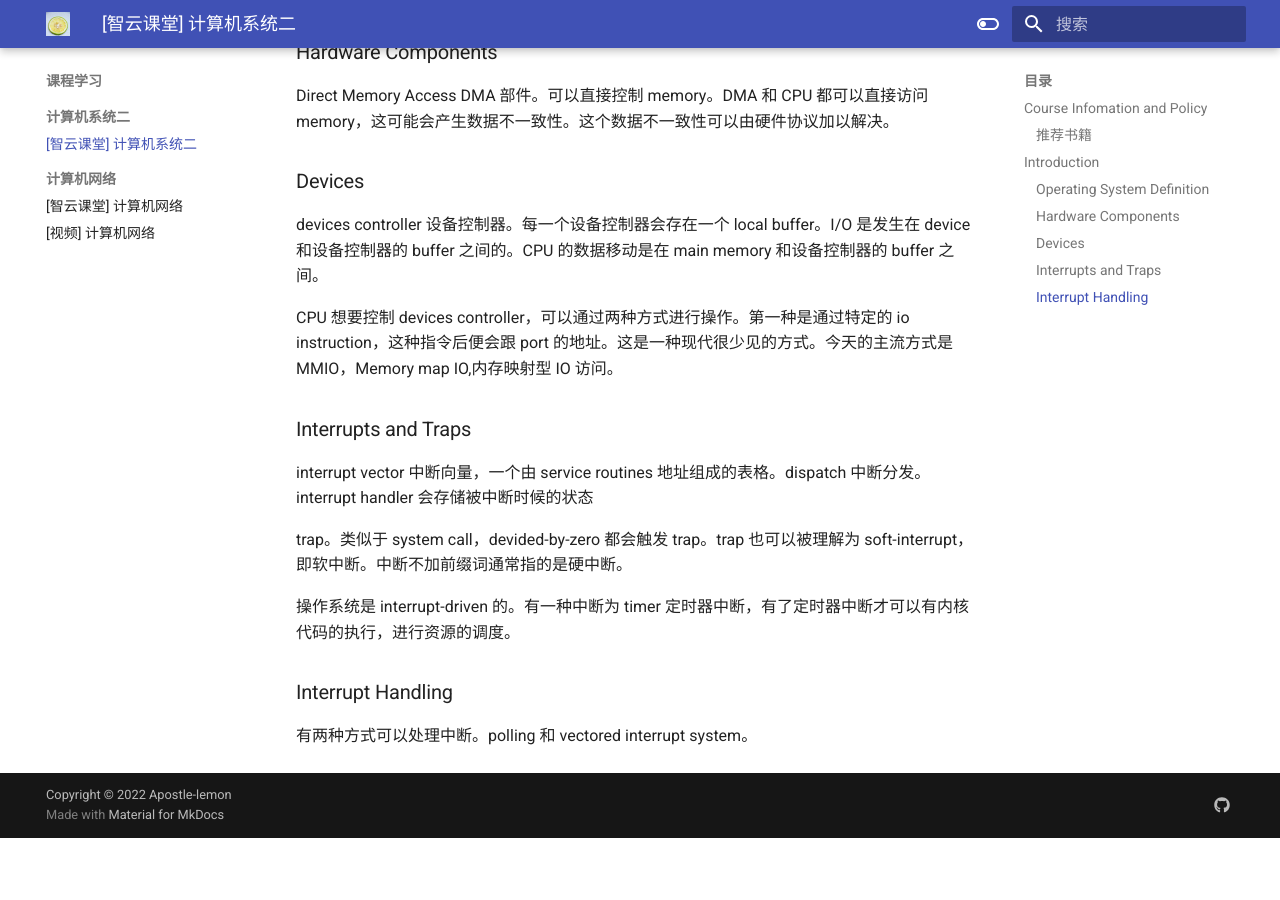
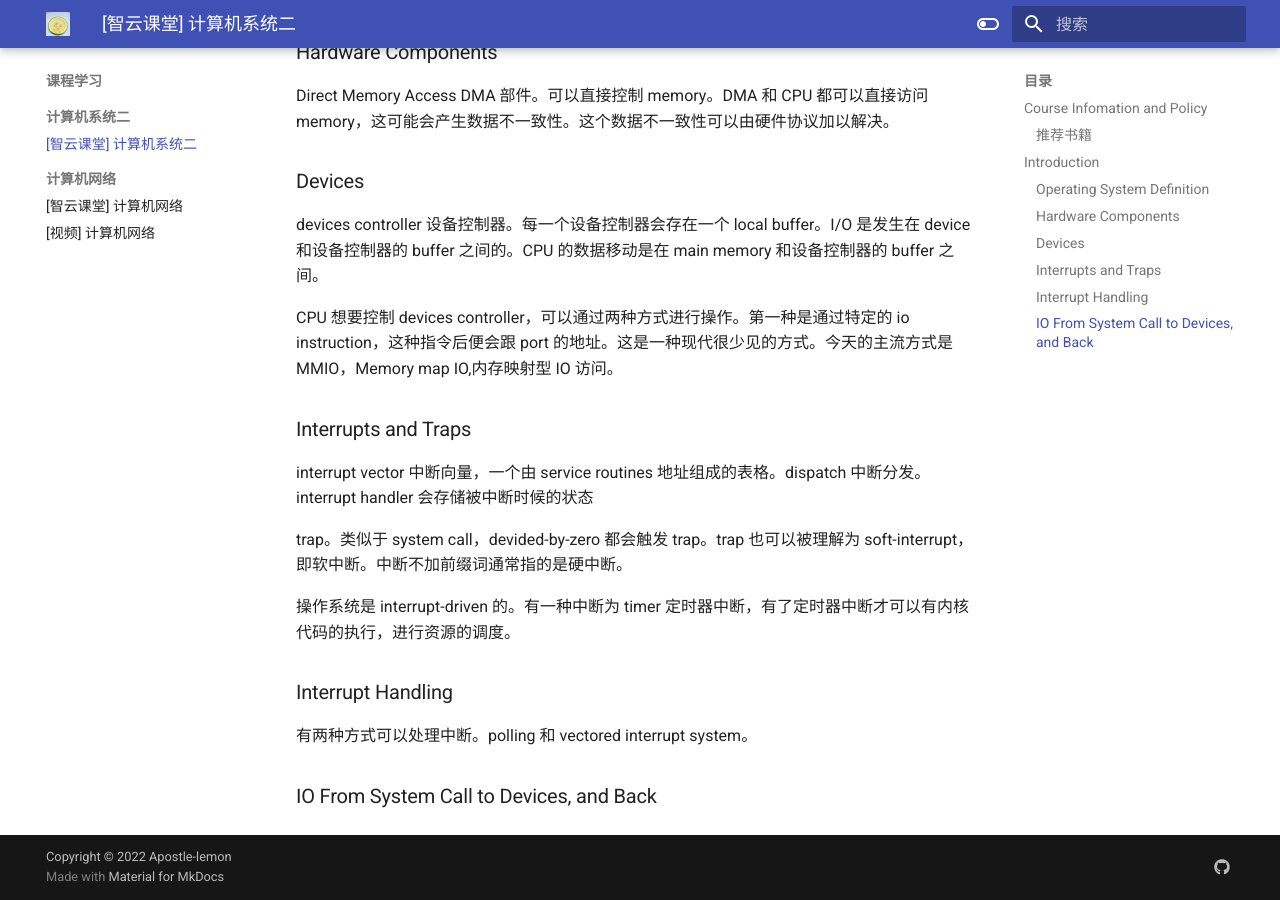
Before and after one commit to Apostle-lemon/Apostle-lemon.github.io, an MkDocs documentation site: the page built from docs/课程学习/计算机系统二/【智云课堂】计算机系统二.md, in a window 1280 px wide and 900 px high, scrolled down 919 px. Built offline with MkDocs 1.6.1 and Material for MkDocs 9.7.7, drawn with Linux system fonts in a browser that asks for light colours; before the commit the page ends 1757 px from its top, so only the background shows below that.

Commit message:
vault backup: 2022-10-27 22:11:30
Affected files:
docs/课程学习/计算机系统二/【智云课堂】计算机系统二.md

```diff
--- a/docs/课程学习/计算机系统二/【智云课堂】计算机系统二.md
+++ b/docs/课程学习/计算机系统二/【智云课堂】计算机系统二.md
@@ -45,3 +45,5 @@ trap。类似于 system call，devided-by-zero 都会触发 trap。trap 也可
 ### Interrupt Handling
 
 有两种方式可以处理中断。polling 和 vectored interrupt system。
+
+### IO From System Call to Devices, and Back
```
